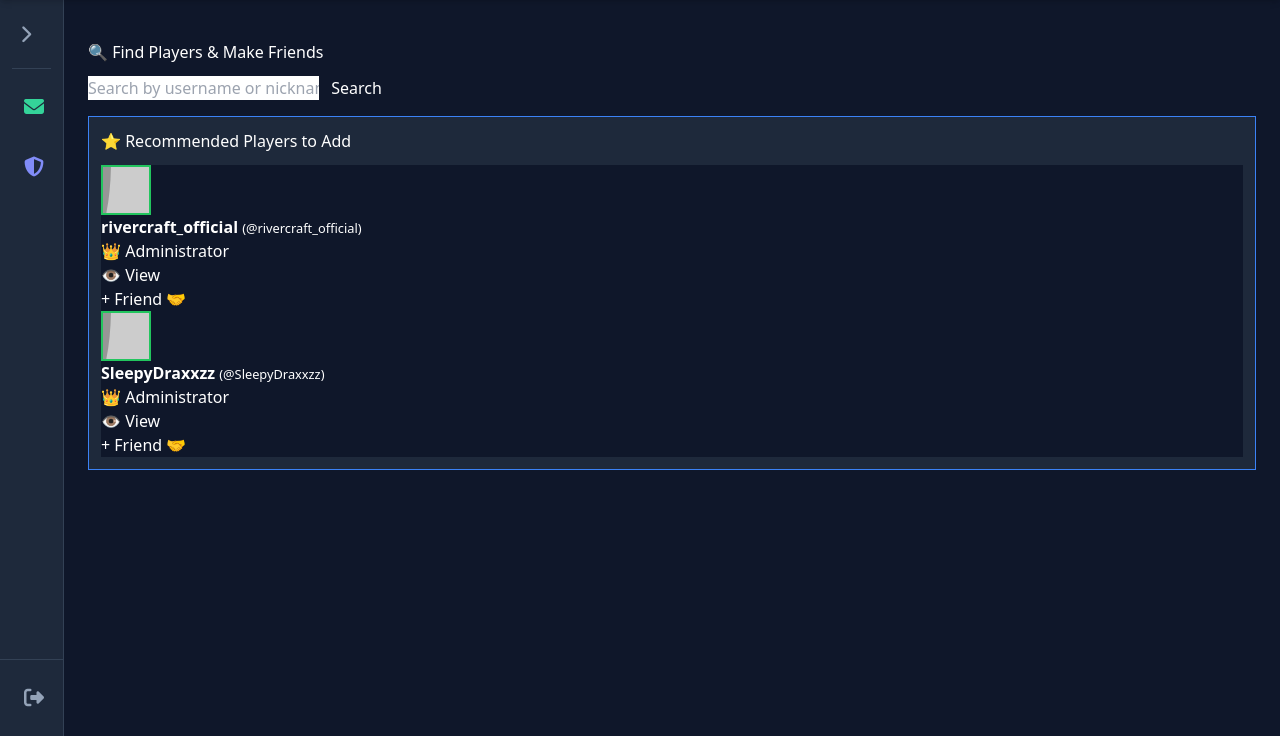
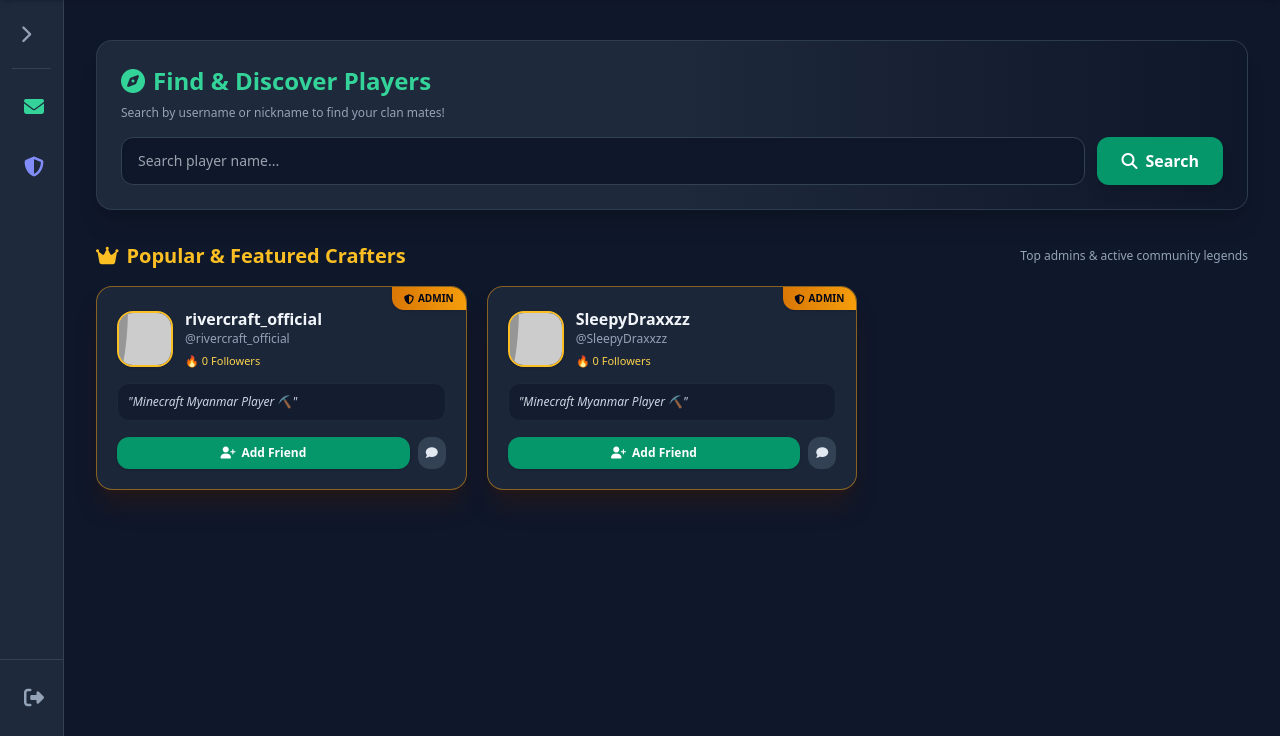
Before and after one commit to heinth123/minecraft-portal-, a Flask app: page /search_friends in a window 1280 px wide. Shown: the part 64-800 px from the top of the page. Run offline with Flask 3, Linux system fonts and the light colour scheme; a user stored in the database is signed in; data comes from the database, SQL or seed files in the repository; grey boxes labelled with a size stand in for pictures from a placeholder-image service; some libraries are stand-ins or nearby versions.

Commit message:
Improve layout and styling of search friends page
Updated the search friends page layout and styling, enhancing the search bar and results display.

```diff
--- a/templates/search_friends.html
+++ b/templates/search_friends.html
@@ -1,89 +1,116 @@
 {% extends "base.html" %}
 
 {% block content %}
-<div class="container mt-4">
-    <h2 class="mb-3">🔍 Find Players & Make Friends</h2>
+<div class="max-w-6xl mx-auto space-y-8">
 
-    <!-- Search Bar Form -->
-    <form action="{{ url_for('search_friends') }}" method="GET" class="d-flex mb-4">
-        <input type="text" name="query" class="form-control me-2" placeholder="Search by username or nickname..." value="{{ query }}">
-        <button type="submit" class="btn btn-primary">Search</button>
+    <!-- SEARCH BAR SECTION -->
+    <div class="bg-gradient-to-r from-slate-800 via-slate-800 to-slate-900 border border-slate-700/80 rounded-2xl p-6 shadow-xl">
+        <h1 class="text-2xl font-bold text-emerald-400 mb-2 flex items-center gap-2">
+            <i class="fa-solid fa-compass"></i> Find & Discover Players
+        </h1>
+        <p class="text-xs text-slate-400 mb-4">Search by username or nickname to find your clan mates!</p>
+
+        <form action="{{ url_for('search_friends') }}" method="GET" class="flex gap-3">
+            <input type="text" name="query" value="{{ query }}" placeholder="Search player name..." class="flex-1 bg-slate-900 border border-slate-700 rounded-xl px-4 py-3 text-slate-100 text-sm focus:outline-none focus:border-emerald-500 shadow-inner">
+            <button type="submit" class="bg-emerald-600 hover:bg-emerald-500 text-white font-bold px-6 py-3 rounded-xl transition shadow-lg flex items-center gap-2">
+                <i class="fa-solid fa-magnifying-glass"></i> Search
+            </button>
         </form>
+    </div>
 
-    <!-- 🌟 MOST RECOMMENDED PLAYERS (TOP FOLLOWERS & ADMINS) 🌟 -->
-    <div class="card p-3 mb-4" style="background-color: #1e293b; border: 1px solid #3b82f6;">
-        <h4 class="text-warning mb-3">⭐ Recommended Players to Add</h4>
-        <div class="list-group">
+    <!-- RECOMMENDED / POPULAR & ADMIN PLAYERS -->
+    {% if not query and recommended %}
+    <div class="space-y-4">
+        <div class="flex items-center justify-between">
+            <h2 class="text-xl font-bold text-amber-400 flex items-center gap-2">
+                <i class="fa-solid fa-crown text-amber-400"></i> Popular & Featured Crafters
+            </h2>
+            <span class="text-xs text-slate-400">Top admins & active community legends</span>
+        </div>
+
+        <div class="grid grid-cols-1 sm:grid-cols-2 md:grid-cols-3 gap-5">
             {% for user in recommended %}
-                <div class="list-group-item d-flex justify-content-between align-items-center" style="background-color: #0f172a;">
-                    <div class="d-flex align-items-center">
-                        <a href="{{ url_for('profile', username=user.username) }}">
-                            <img src="{{ user.pfp_url }}" alt="PFP" class="rounded-circle me-3" style="width: 50px; height: 50px; object-fit: cover; border: 2px solid #22c55e;">
-                        </a>
-                        <div>
-                            <a href="{{ url_for('profile', username=user.username) }}" class="text-decoration-none text-white">
-                                <strong>{{ user.nickname }}</strong> <small class="text-muted">(@{{ user.username }})</small>
-                            </a>
+            <div class="bg-slate-800/90 border {% if user.is_admin %}border-amber-500/50 shadow-amber-950/30{% else %}border-slate-700/80{% endif %} rounded-2xl p-5 shadow-xl relative overflow-hidden flex flex-col justify-between group">
 
-                            <!-- 👑 ADMINISTRATOR TITLE BADGE -->
                 {% if user.is_admin %}
-                                <div>
-                                    <span class="badge bg-danger mt-1">👑 Administrator</span>
-                                </div>
-                            {% else %}
-                                <div>
-                                    <small class="text-info">Popular Player 🔥</small>
+                <div class="absolute top-0 right-0 bg-gradient-to-l from-amber-500 to-amber-600 text-slate-950 text-[10px] font-black px-3 py-1 rounded-bl-xl shadow flex items-center gap-1">
+                    <i class="fa-solid fa-shield-halved"></i> ADMIN
                 </div>
                 {% endif %}
+
+                <div>
+                    <div class="flex items-center gap-3 mb-3">
+                        <img src="{{ user.safe_pfp }}" class="w-14 h-14 rounded-2xl object-cover border-2 {% if user.is_admin %}border-amber-400{% else %}border-emerald-500/50{% endif %} shadow">
+                        <div class="truncate">
+                            <a href="{{ url_for('profile', username=user.username) }}" class="font-bold text-slate-100 group-hover:text-emerald-400 transition text-base block truncate">
+                                {{ user.nickname }}
+                            </a>
+                            <p class="text-xs text-slate-400 truncate">@{{ user.username }}</p>
+                            <span class="inline-block text-[11px] text-amber-300 font-medium mt-1">
+                                🔥 {{ user.fake_followers or '0' }} Followers
+                            </span>
                         </div>
                     </div>
 
-                    <div class="d-flex gap-2">
-                        <a href="{{ url_for('profile', username=user.username) }}" class="btn btn-sm btn-outline-primary">
-                            👁️ View
+                    <p class="text-xs text-slate-300 bg-slate-900/60 p-2.5 rounded-xl border border-slate-800 mb-4 italic line-clamp-2">
+                        "{{ user.bio }}"
+                    </p>
+                </div>
+
+                <div class="flex gap-2">
+                    <form action="{{ url_for('send_friend_request', user_id=user.id) }}" method="POST" class="flex-1">
+                        <button type="submit" class="w-full bg-emerald-600 hover:bg-emerald-500 text-white font-bold py-2 rounded-xl text-xs transition shadow flex items-center justify-center gap-1.5">
+                            <i class="fa-solid fa-user-plus"></i> Add Friend
+                        </button>
+                    </form>
+                    <a href="{{ url_for('dm', receiver_id=user.id) }}" class="bg-slate-700 hover:bg-slate-600 text-slate-200 p-2 rounded-xl text-xs transition flex items-center justify-center">
+                        <i class="fa-solid fa-comment"></i>
                     </a>
-                        <form action="{{ url_for('send_friend_request', user_id=user.id) }}" method="POST">
-                            <button type="submit" class="btn btn-sm btn-success">+ Friend 🤝</button>
-                        </form>
                 </div>
             </div>
             {% endfor %}
         </div>
     </div>
+    {% endif %}
 
-    <!-- Search Results List (Only shows when searching) -->
+    <!-- SEARCH RESULTS -->
     {% if query %}
-        <h4>Search Results for "{{ query }}"</h4>
-        <ul class="list-group mt-3">
+    <div class="space-y-4">
+        <h2 class="text-lg font-bold text-slate-200">Search Results for "{{ query }}"</h2>
+        {% if results %}
+        <div class="grid grid-cols-1 sm:grid-cols-2 md:grid-cols-3 gap-5">
             {% for user in results %}
-                <li class="list-group-item d-flex justify-content-between align-items-center">
-                    <div class="d-flex align-items-center">
-                        <a href="{{ url_for('profile', username=user.username) }}">
-                            <img src="{{ user.pfp_url }}" alt="PFP" class="rounded-circle me-3" style="width: 45px; height: 45px; object-fit: cover;">
+            <div class="bg-slate-800/80 border border-slate-700/80 rounded-2xl p-5 shadow-lg flex flex-col justify-between">
+                <div class="flex items-center gap-3 mb-3">
+                    <img src="{{ user.safe_pfp }}" class="w-12 h-12 rounded-2xl object-cover border-2 border-emerald-500/40">
+                    <div class="truncate">
+                        <a href="{{ url_for('profile', username=user.username) }}" class="font-bold text-slate-100 hover:text-emerald-400 transition text-sm block truncate">
+                            {{ user.nickname }}
                         </a>
-                        <div>
-                            <a href="{{ url_for('profile', username=user.username) }}" class="text-decoration-none text-white">
-                                <strong>{{ user.nickname }}</strong> <small class="text-muted">(@{{ user.username }})</small>
-                            </a>
-                            {% if user.is_admin %}
-                                <div><span class="badge bg-danger">👑 Administrator</span></div>
-                            {% endif %}
+                        <p class="text-xs text-slate-400 truncate">@{{ user.username }}</p>
                     </div>
                 </div>
 
-                    <div class="d-flex gap-2">
-                        <a href="{{ url_for('profile', username=user.username) }}" class="btn btn-sm btn-outline-primary">
-                            👁️ View Profile
+                <div class="flex gap-2 mt-2">
+                    <form action="{{ url_for('send_friend_request', user_id=user.id) }}" method="POST" class="flex-1">
+                        <button type="submit" class="w-full bg-emerald-600 hover:bg-emerald-500 text-white font-bold py-2 rounded-xl text-xs transition shadow">
+                            + Add Friend
+                        </button>
+                    </form>
+                    <a href="{{ url_for('dm', receiver_id=user.id) }}" class="bg-slate-700 hover:bg-slate-600 text-slate-200 p-2 rounded-xl text-xs transition">
+                        <i class="fa-solid fa-comment"></i>
                     </a>
-                        <form action="{{ url_for('send_friend_request', user_id=user.id) }}" method="POST">
-                            <button type="submit" class="btn btn-sm btn-success">+ Friend 🤝</button>
-                        </form>
                 </div>
-                </li>
+            </div>
+            {% endfor %}
+        </div>
         {% else %}
-                <li class="list-group-item text-muted">No players found matching "{{ query }}" 😢</li>
-            {% endfor %}
-        </ul>
+        <div class="bg-slate-800/50 border border-slate-700/60 rounded-2xl p-8 text-center text-slate-400">
+            <p>No players found matching "{{ query }}".</p>
+        </div>
         {% endif %}
     </div>
+    {% endif %}
+
+</div>
 {% endblock %}
```
Lines whose indentation alone changed are shown as unchanged.
